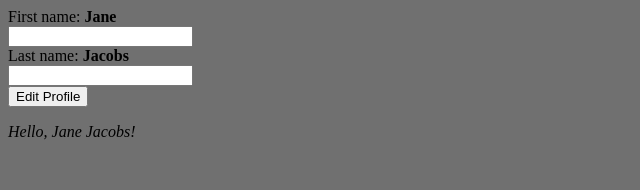
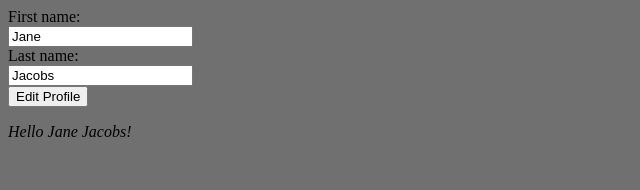
Before and after one commit to svalenziano/react-lab, a React (Vite) app: page / in a window 1280 px wide. Shown: the top 190 px of the page, without its empty margins (0-640 px from the left). Built offline with nearby package versions, Linux system fonts and the light colour scheme.

Commit message:
Another simple form

```diff
--- a/src/main.tsx
+++ b/src/main.tsx
@@ -26,7 +26,7 @@ Connect event handlers?
 */
 
 function FlexiInput({editMode=false, value="", name="", onChange}) {
-  if (editMode) return <b>{value}</b>
+  if (editMode) return <b>{value.trim()}</b>
   else return <input type="text" name={name} value={value} onChange={onChange} />
 }
 
@@ -54,18 +54,27 @@ function App() {
     <form onSubmit={handleModeToggle}>
       <label>
         First name:{' '}
-        <b>{formState.first}</b>
-        <input type="text" name="first" onChange={handleChange}/>
+        <FlexiInput
+          editMode={editMode}
+          value={formState.first}
+          name="first"
+          onChange={handleChange}
+        />
       </label>
       <label>
         Last name:{' '}
-        <b>Jacobs</b>
-        <input />
+        <FlexiInput
+          editMode={editMode}
+          value={formState.last}
+          name="last"
+          onChange={handleChange}
+        />
+
       </label>
       <button type="submit">
         {editMode ? "Save Profile" : "Edit Profile"}
       </button>
-      <p><i>Hello, Jane Jacobs!</i></p>
+      <p><i>{`Hello ${formState.first} ${formState.last}!`}</i></p>
     </form>
   );
 }
```
